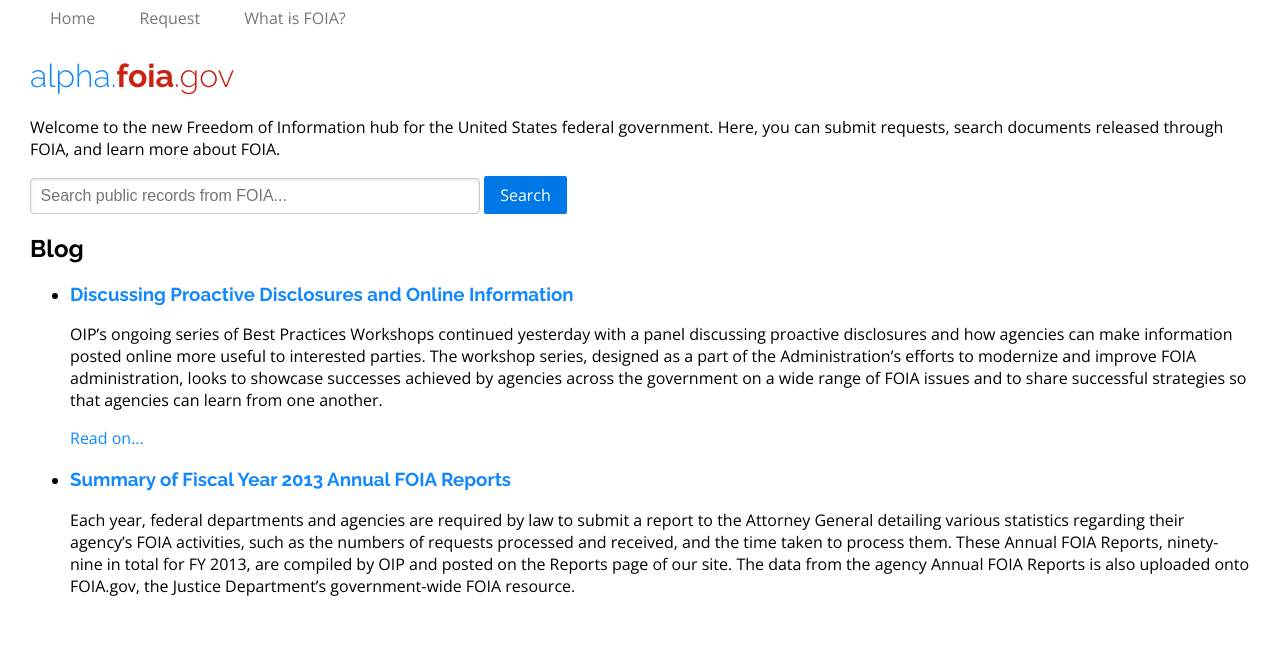
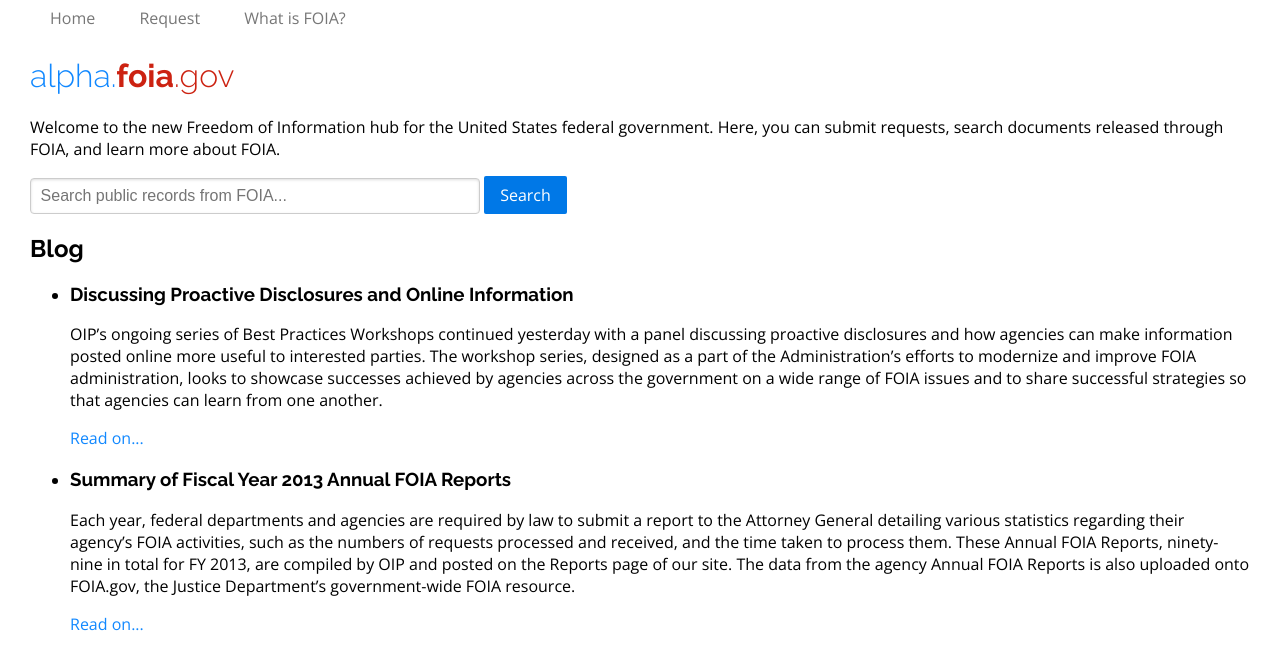
Before and after one commit to 18F/2015-foia-design, a Jekyll site: the page built from index.html, in a window 1280 px wide. Shown: the top 670 px of the page. Built offline with Jekyll 4.4.1, drawn with Linux system fonts in a browser that asks for light colours.

Commit message:
link elsewhere for blog

```diff
--- a/index.html
+++ b/index.html
@@ -19,25 +19,22 @@ permalink: /
   <ul>
     <li>
       <h3>
-        <a href="http://blogs.justice.gov/oip/archives/1485">
-          Discussing Proactive Disclosures and Online Information
-        </a>
+        Discussing Proactive Disclosures and Online Information
       </h3>
       <p>
         OIP’s ongoing series of Best Practices Workshops continued yesterday with a panel discussing proactive disclosures and how agencies can make information posted online more useful to interested parties.  The workshop series, designed as a part of the Administration’s efforts to modernize and improve FOIA administration, looks to showcase successes achieved by agencies across the government on a wide range of FOIA issues and to share successful strategies so that agencies can learn from one another.
       </p>
-      <a class="more" href="#">Read on...</a>
+      <a class="more" href="http://blogs.justice.gov/oip/archives/1485">Read on...</a>
     </li>
 
     <li>
       <h3>
-        <a href="http://blogs.justice.gov/oip/archives/1479">
-          Summary of Fiscal Year 2013 Annual FOIA Reports
-        </a>
+        Summary of Fiscal Year 2013 Annual FOIA Reports
       </h3>
       <p>
         Each year, federal departments and agencies are required by law to submit a report to the Attorney General detailing various statistics regarding their agency’s FOIA activities, such as the numbers of requests processed and received, and the time taken to process them.  These Annual FOIA Reports, ninety-nine in total for FY 2013, are compiled by OIP and posted on the Reports page of our site.  The data from the agency Annual FOIA Reports is also uploaded onto FOIA.gov, the Justice Department’s government-wide FOIA resource.
       </p>
     </li>
+    <a class="more" href="http://blogs.justice.gov/oip/archives/1479">Read on...</a>
   </ul>
 </section>
```
